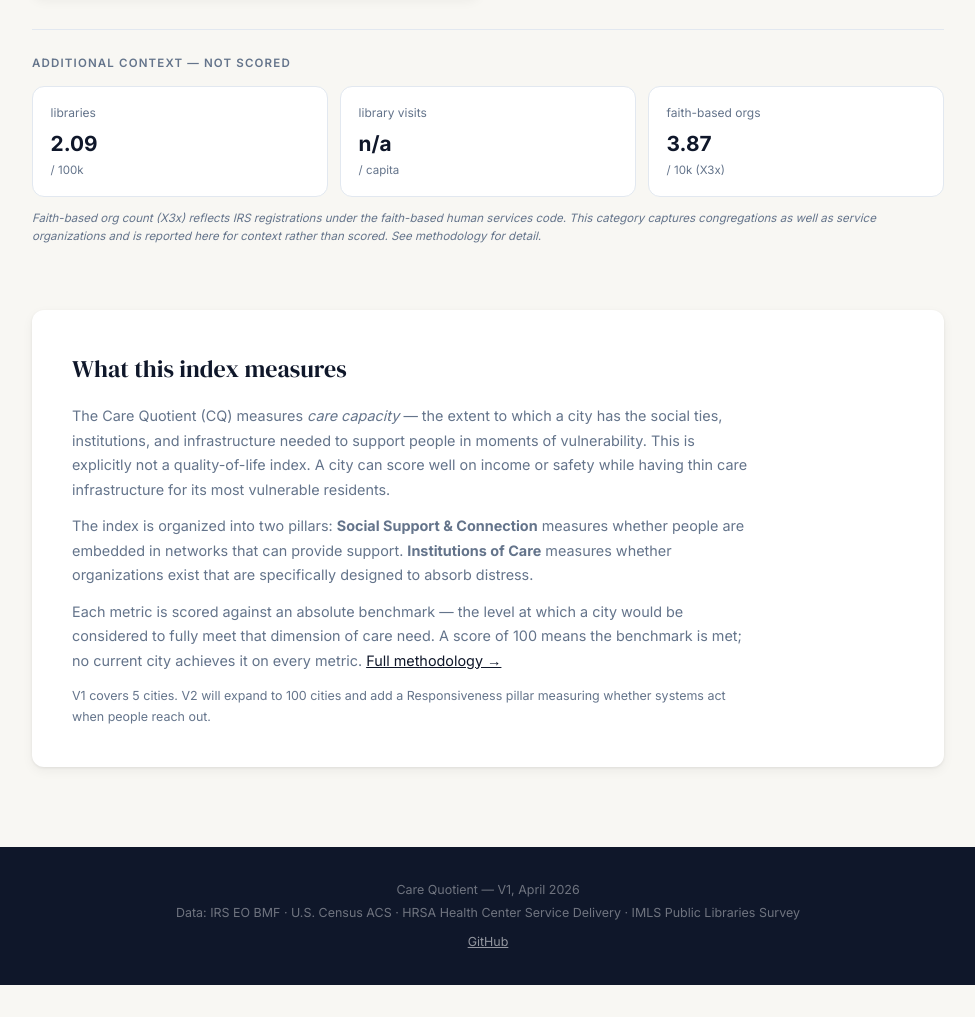
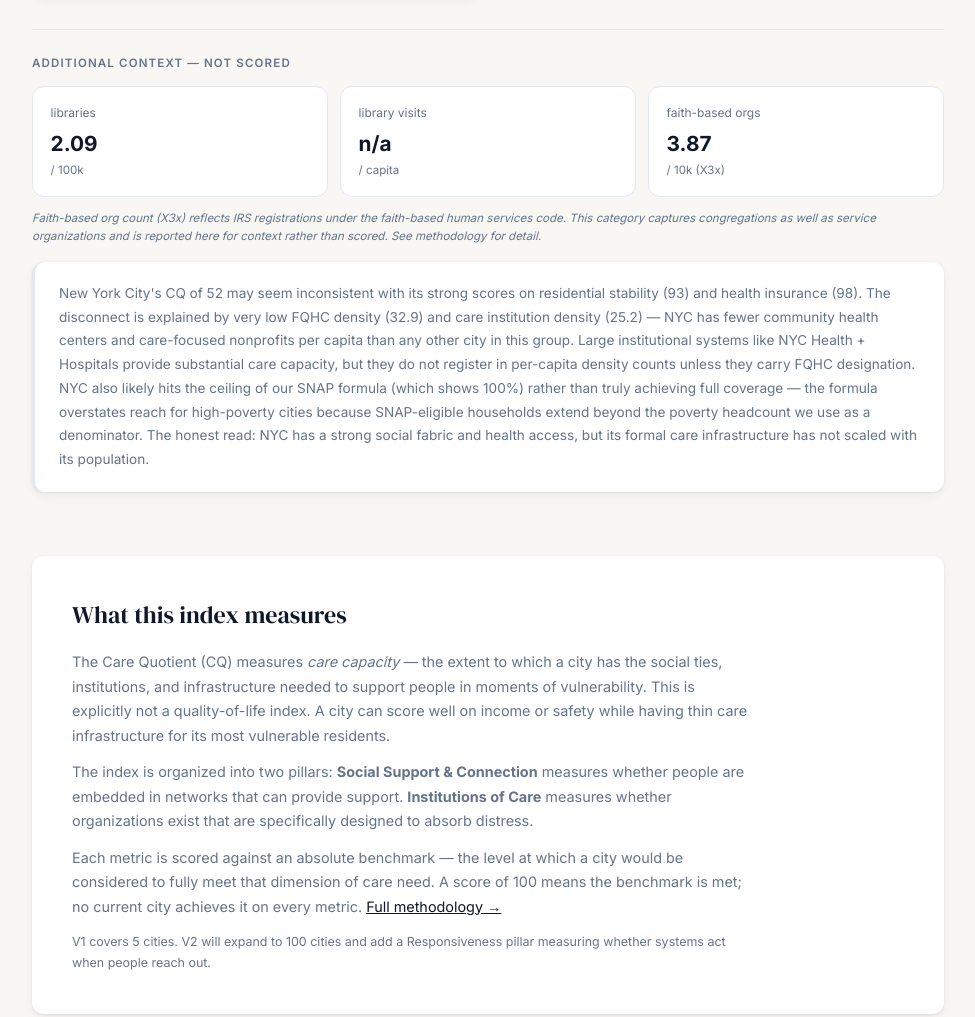
Before and after one commit to petedur/Care-Quotient---Claude-Code, a plain HTML site: page dashboard/index.html in a window 1280 px wide. Shown: the part 1939-2956 px from the top of the page, without its empty margins (152-1127 px from the left). Before the commit the page ends 2924 px from the top, so only its background shows below. Drawn offline with Linux system fonts and the light colour scheme.

Commit message:
Add city context paragraphs explaining CQ score profile
Each city now shows a short interpretive paragraph below the diagnostic
section explaining what drives the score, what may look counterintuitive,
and relevant caveats (NYC's FQHC density gap, Houston's Medicaid non-
expansion, LA's sprawl effect on density metrics, Boston's student
population effect on stability, SNAP formula ceiling for high-poverty cities).

Co-Authored-By: Claude Sonnet 4.6 <noreply@anthropic.com>

```diff
--- a/dashboard/index.html
+++ b/dashboard/index.html
@@ -426,6 +426,19 @@
       border-radius: var(--radius);
       box-shadow: var(--shadow);
     }
+    /* ── CITY CONTEXT NOTE ──────────────────────────────────── */
+    .city-context-note {
+      margin-top: 1rem;
+      padding: 1.25rem 1.5rem;
+      background: var(--white);
+      border-radius: var(--radius);
+      box-shadow: var(--shadow);
+      font-size: .85rem;
+      color: var(--muted);
+      line-height: 1.75;
+      border-left: 3px solid var(--border);
+    }
+
     .about-section h3 {
       font-family: 'DM Serif Display', serif;
       font-size: 1.5rem;
@@ -800,6 +813,22 @@ const METRICS = {
   }
 };
 
+// ── CITY CONTEXT ─────────────────────────────────────────────────────────────
+// Interpretive paragraphs explaining each city's score profile.
+// Hardcoded here rather than generated by the pipeline — these are editorial,
+// not computable.
+const CITY_CONTEXT = {
+  boston: "Boston leads the group across all three pillars with no significant weak spots — strong FQHC density, the highest care nonprofit density, and robust reach metrics. Its residential stability score is the group's lowest, which reflects Suffolk County's large student and young professional population introducing natural mobility — not a sign of weaker care networks, but of a city whose stable long-term residents coexist with a high-turnover younger population.",
+
+  houston: "Houston's CQ is pulled down by two factors that are worth separating. Its FQHC density is the lowest of the five cities, pointing to real gaps in clinical safety-net infrastructure. Its health insurance rate of 79% — the group's lowest by a significant margin — is largely a consequence of Texas not expanding Medicaid under the ACA, a state policy decision rather than a local care infrastructure failure. On the social side, Houston leads all five cities on human services nonprofit density, suggesting a strong community fabric that its formal institutions have not yet matched.",
+
+  chicago: "Chicago sits near the group median on every metric, producing a balanced but undifferentiated profile. Cook County encompasses a large suburban population, which may dilute city-specific patterns — the city proper likely has different FQHC and nonprofit distributions than the county aggregate reflects. No standout strengths or weaknesses; a city performing at roughly average on all dimensions of care infrastructure.",
+
+  los_angeles: "Los Angeles's residential stability score (94.2) may look counterintuitive given the city's reputation for transience — but county-level data covers a large and diverse population where many long-term residents offset high-mobility urban neighborhoods. The city's low CQ reflects thin organizational infrastructure on both scored pillars: LA ranks last or near-last on FQHC density and care nonprofit density. Geographic sprawl likely suppresses per-capita density metrics — a single health center or nonprofit that would serve a dense Boston neighborhood must cover far more ground across Los Angeles County.",
+
+  nyc: "New York City's CQ of 52 may seem inconsistent with its strong scores on residential stability (93) and health insurance (98). The disconnect is explained by very low FQHC density (32.9) and care institution density (25.2) — NYC has fewer community health centers and care-focused nonprofits per capita than any other city in this group. Large institutional systems like NYC Health + Hospitals provide substantial care capacity, but they do not register in per-capita density counts unless they carry FQHC designation. NYC also likely hits the ceiling of our SNAP formula (which shows 100%) rather than truly achieving full coverage — the formula overstates reach for high-poverty cities because SNAP-eligible households extend beyond the poverty headcount we use as a denominator. The honest read: NYC has a strong social fabric and health access, but its formal care infrastructure has not scaled with its population."
+};
+
 // ── GAUGE SVG ─────────────────────────────────────────────────────────────────
 const CIRC = 238.76; // 2π × r(38)
 
@@ -924,7 +953,8 @@ function renderCity(key) {
       <div class="diagnostic-label">Additional context &mdash; not scored</div>
       <div class="diagnostic-grid">${diagCards}</div>
       <div class="diagnostic-note">Faith-based org count (X3x) reflects IRS registrations under the faith-based human services code. This category captures congregations as well as service organizations and is reported here for context rather than scored. See methodology for detail.</div>
-    </div>`;
+    </div>
+    ${CITY_CONTEXT[key] ? `<div class="city-context-note">${CITY_CONTEXT[key]}</div>` : ''}`;
 
   // Animate gauges after DOM update
   requestAnimationFrame(() => {
```
